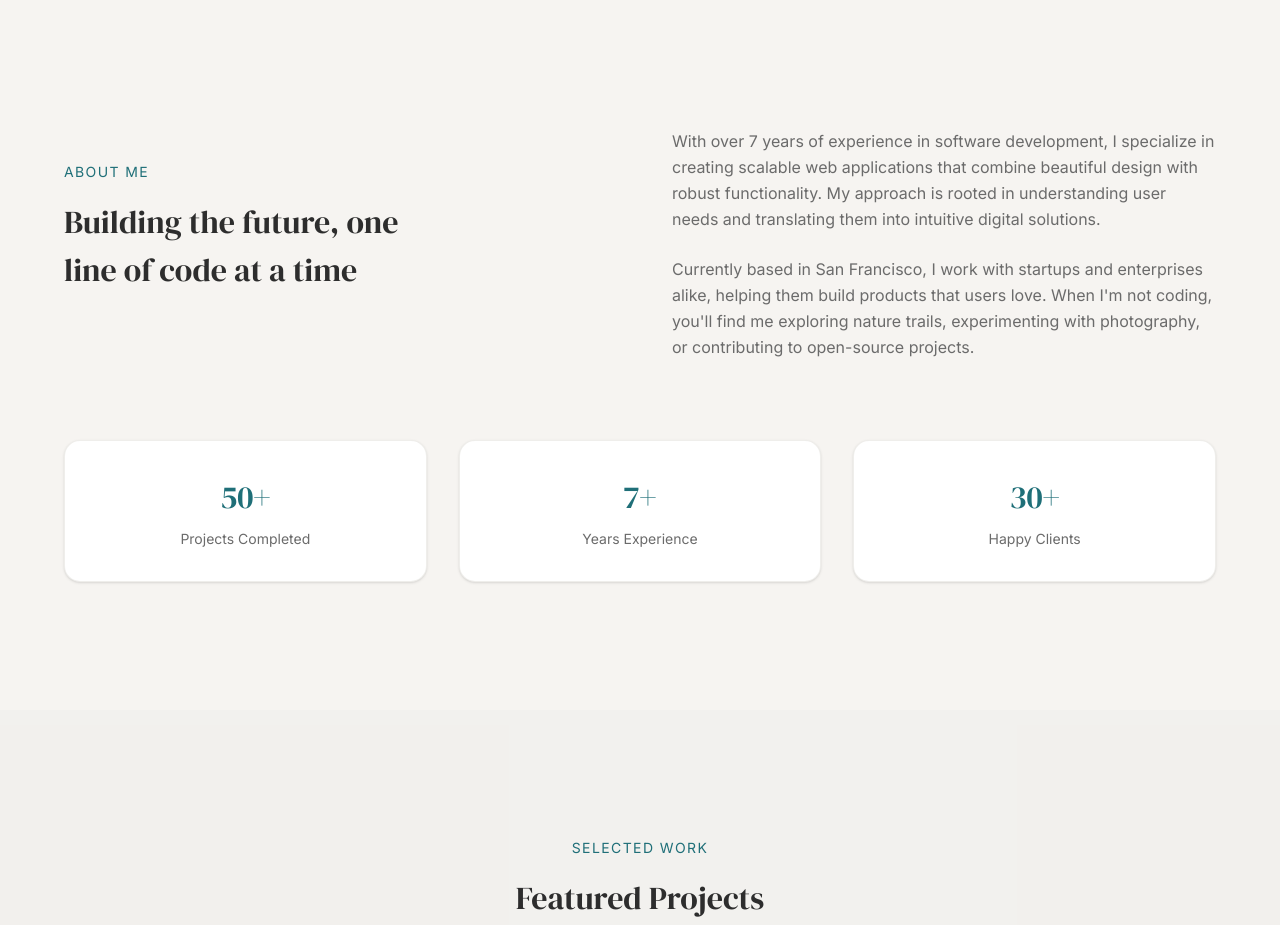
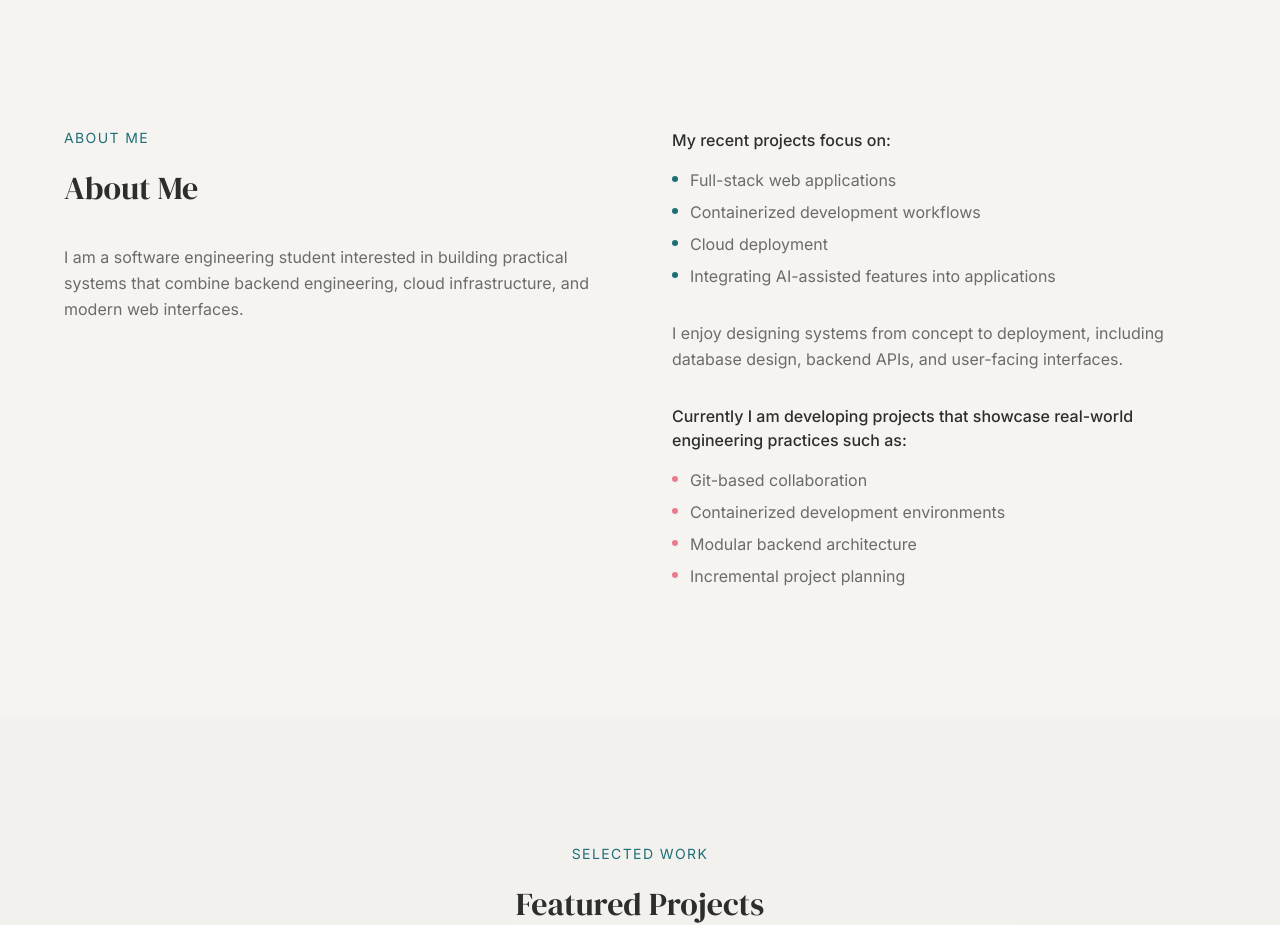
Before and after one commit to Hawi-Lemma/Hawi_Lemma-Portfolio-website-Varcel, a Next.js app: page / in a window 1280 px wide. Shown: the part 800-1725 px from the top of the page. Built offline with nearby package versions, Linux system fonts and the light colour scheme.

Commit message:
feat: update About section with two-column layout\n\nAdd introduction and focus areas with styled bullet lists.

```diff
--- a/components/about.tsx
+++ b/components/about.tsx
@@ -1,47 +1,69 @@
 export function About() {
+  const focusAreas = [
+    "Full-stack web applications",
+    "Containerized development workflows",
+    "Cloud deployment",
+    "Integrating AI-assisted features into applications",
+  ]
+
+  const practices = [
+    "Git-based collaboration",
+    "Containerized development environments",
+    "Modular backend architecture",
+    "Incremental project planning",
+  ]
+
   return (
     <section id="about" className="py-32 px-6">
       <div className="max-w-6xl mx-auto">
-        <div className="grid lg:grid-cols-2 gap-16 items-center">
+        <div className="grid lg:grid-cols-2 gap-16 items-start">
           <div>
             <p className="text-sm tracking-widest text-primary uppercase mb-4">
               About Me
             </p>
             <h2 className="font-serif text-[32px] text-foreground mb-8 text-balance">
-              Building the future, one line of code at a time
+              About Me
             </h2>
+            <p className="text-base text-muted-foreground leading-relaxed">
+              I am a software engineering student interested in building practical systems
+              that combine backend engineering, cloud infrastructure, and modern web interfaces.
+            </p>
           </div>
 
-          <div className="space-y-6">
-            <p className="text-muted-foreground leading-relaxed text-base">
-              With over 7 years of experience in software development, I specialize in creating
-              scalable web applications that combine beautiful design with robust functionality.
-              My approach is rooted in understanding user needs and translating them into
-              intuitive digital solutions.
+          <div className="space-y-8">
+            <div>
+              <p className="text-base text-foreground font-medium mb-4">
+                My recent projects focus on:
+              </p>
+              <ul className="space-y-2">
+                {focusAreas.map((item) => (
+                  <li key={item} className="flex items-start gap-3 text-base text-muted-foreground">
+                    <span className="w-1.5 h-1.5 rounded-full bg-primary mt-2 shrink-0" />
+                    {item}
+                  </li>
+                ))}
+              </ul>
+            </div>
+
+            <p className="text-base text-muted-foreground leading-relaxed">
+              I enjoy designing systems from concept to deployment, including database design,
+              backend APIs, and user-facing interfaces.
             </p>
-            <p className="text-muted-foreground leading-relaxed text-base">
-              Currently based in San Francisco, I work with startups and enterprises alike,
-              helping them build products that users love. When I&apos;m not coding, you&apos;ll find
-              me exploring nature trails, experimenting with photography, or contributing to
-              open-source projects.
-            </p>
+
+            <div>
+              <p className="text-base text-foreground font-medium mb-4">
+                Currently I am developing projects that showcase real-world engineering practices such as:
+              </p>
+              <ul className="space-y-2">
+                {practices.map((item) => (
+                  <li key={item} className="flex items-start gap-3 text-base text-muted-foreground">
+                    <span className="w-1.5 h-1.5 rounded-full bg-accent mt-2 shrink-0" />
+                    {item}
+                  </li>
+                ))}
+              </ul>
+            </div>
           </div>
-        </div>
-
-        <div className="grid md:grid-cols-3 gap-8 mt-20">
-          {[
-            { number: "50+", label: "Projects Completed" },
-            { number: "7+", label: "Years Experience" },
-            { number: "30+", label: "Happy Clients" },
-          ].map((stat) => (
-            <div
-              key={stat.label}
-              className="bg-card rounded-2xl p-8 text-center shadow-sm border border-border/50 hover:shadow-md transition-shadow"
-            >
-              <p className="font-serif text-[32px] text-primary mb-2">{stat.number}</p>
-              <p className="text-sm text-muted-foreground">{stat.label}</p>
-            </div>
-          ))}
         </div>
       </div>
     </section>
```
